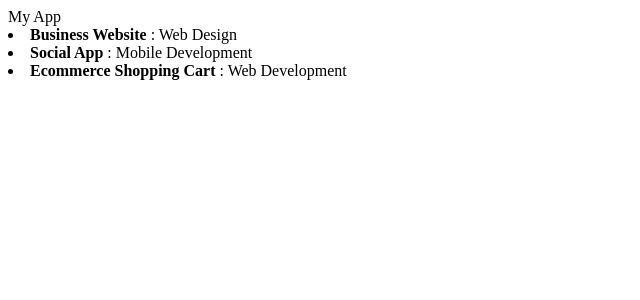
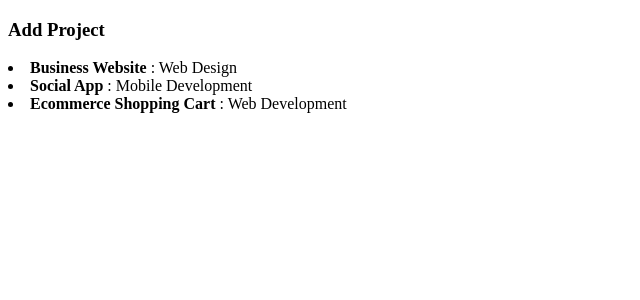
Before and after one commit to viclotana/ReactPrApp, a React (Create React App) app: page / in a window 1280 px wide. Shown: the top 300 px of the page, without its empty margins (0-640 px from the left). Built offline with nearby package versions, Linux system fonts and the light colour scheme.

Commit message:
add project component

```diff
--- a/src/App.js
+++ b/src/App.js
@@ -1,5 +1,6 @@
 import React, { Component } from 'react';
-import Projects from './components/Projects'
+import Projects from './components/Projects';
+import AddProject from './components/AddProject';
 import './App.css';
 
 class App extends Component {
@@ -30,7 +31,7 @@
   render() {
     return (
       <div className="App">
-        My App
+        <AddProject/>
         <Projects projects={this.state.projects} />
       </div>
     );
--- /dev/null
+++ b/src/components/AddProject.js
@@ -0,0 +1,13 @@
+import React, { Component } from 'react';
+
+class AddProjects extends Component {
+  render() {
+    return (
+      <div>
+        <h3>Add Project</h3>
+      </div>
+    );
+  }
+}
+
+export default AddProjects;
```
